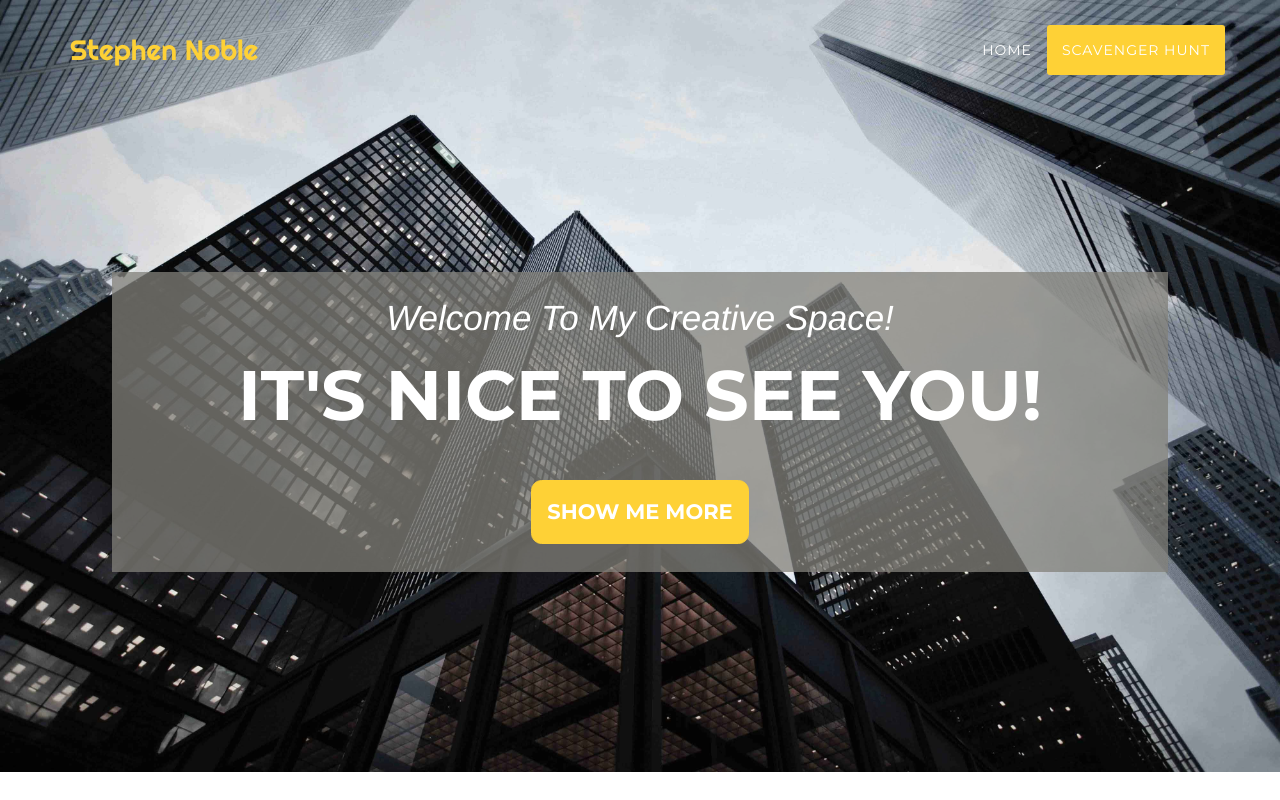
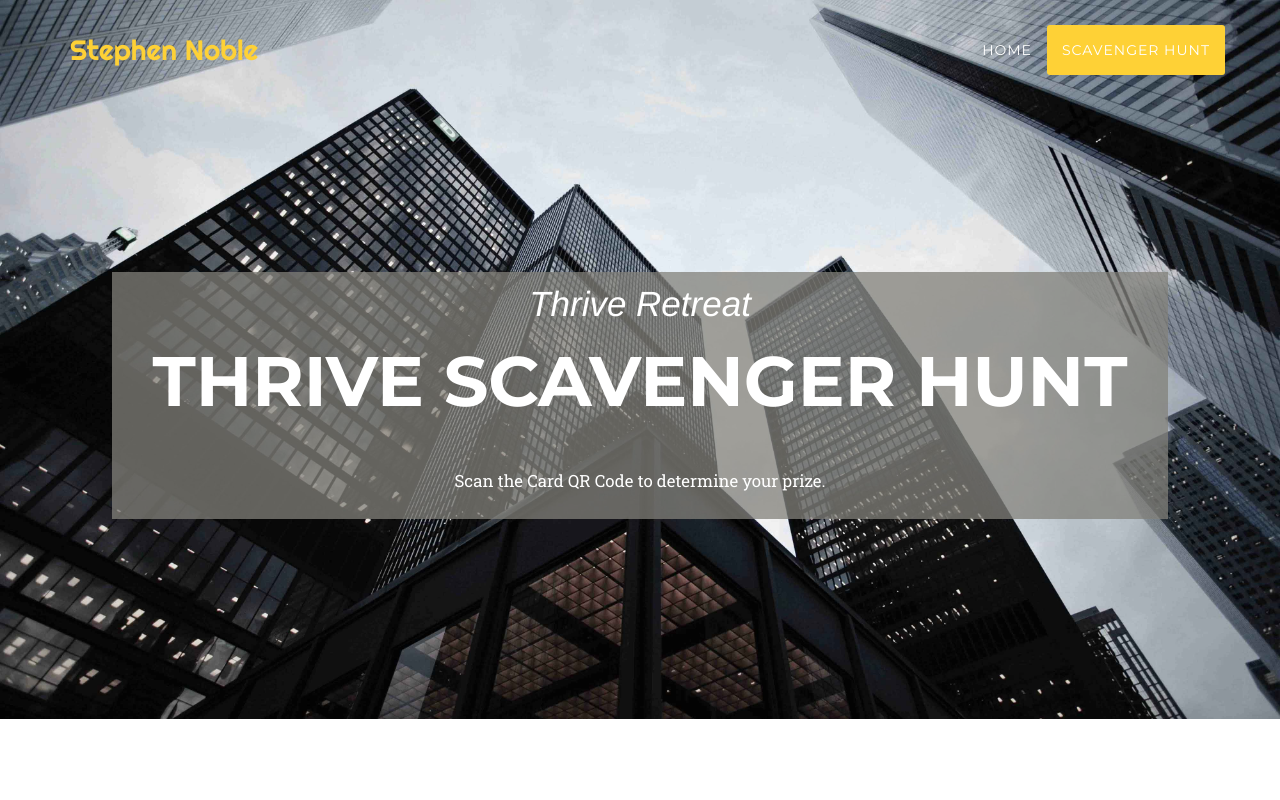
Before and after one commit to hsnoble/hsnoble.github.io, a website: page fc566f24d2bde7403a84ec17828488b000d8958d/thrivehunt.html in a window 1280 px wide. Shown: the top 800 px of the page. Drawn offline with nearby package versions, Linux system fonts and the light colour scheme; a script that the page names is missing; a web font is replaced by a local one.

Commit message:
Update thrivehunt.html

```diff
--- a/fc566f24d2bde7403a84ec17828488b000d8958d/thrivehunt.html
+++ b/fc566f24d2bde7403a84ec17828488b000d8958d/thrivehunt.html
@@ -69,10 +69,10 @@
     <header>
         <div class="container" >
             <div class="intro-text" >
-				<div style="background-color: rgba(130, 128, 122, 0.75); padding-top: 2em; padding-bottom: 2em;">
-					<div class="intro-lead-in">Welcome To My Creative Space!</div>
-					<div class="intro-heading">It's Nice To See You!</div>
-					<a href="#about" class="page-scroll btn btn-xl">Show Me More</a>
+				<div style="background-color: rgba(130, 128, 122, 0.75); padding-top: 1em; padding-bottom: 1em;">
+					<div class="intro-lead-in">Thrive Retreat</div>
+					<div class="intro-heading">Thrive Scavenger Hunt</div>
+					<p>Scan the Card QR Code to determine your prize.</p>
 				</div>
             </div>
         </div>
```
